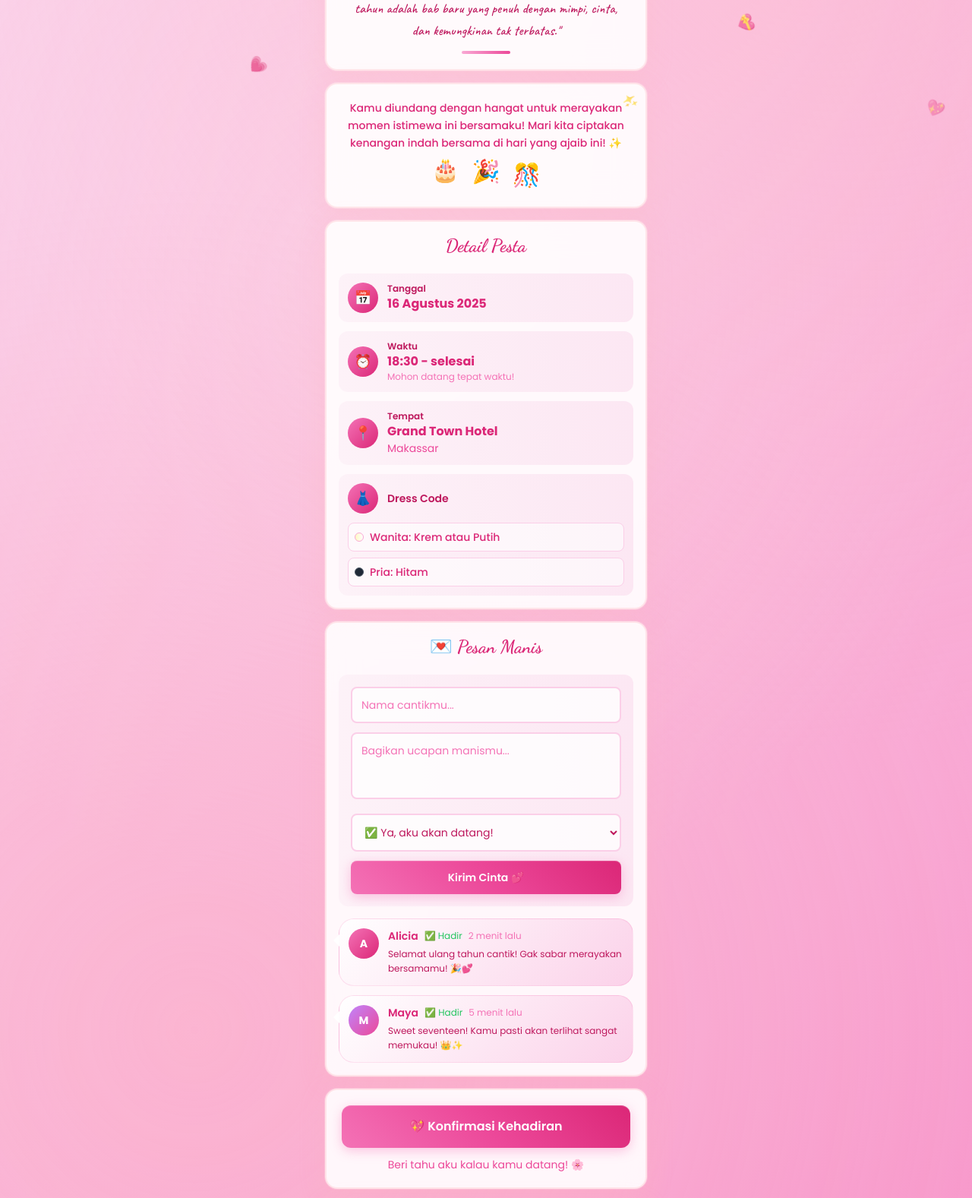
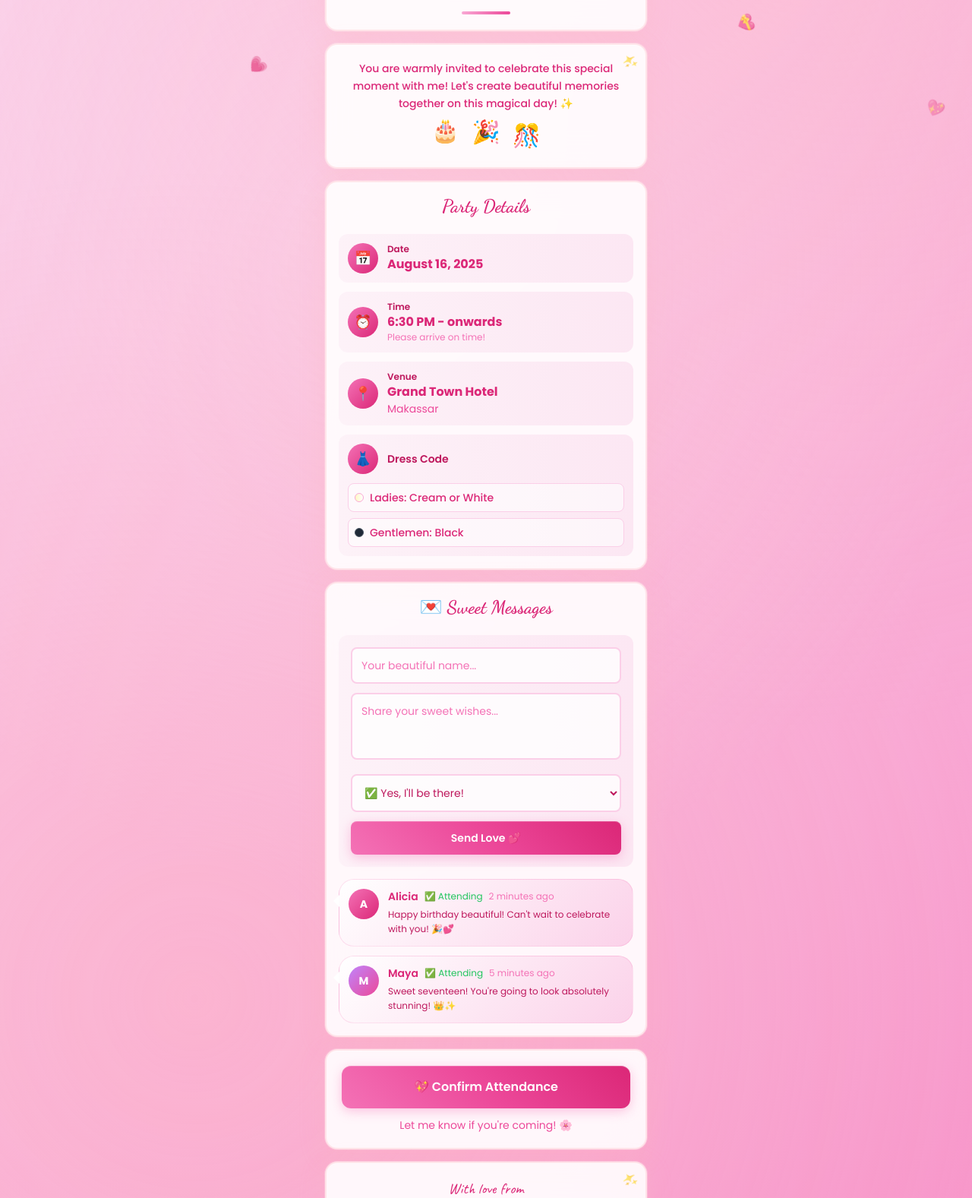
Before and after one commit to mzdesain/birthday-chintya, a plain HTML site: page index.html in a window 1280 px wide. Shown: the part 616-2193 px from the top of the page at 76% size. Drawn offline with nearby package versions, Linux system fonts and the light colour scheme.

Commit message:
Update index.html

```diff
--- a/index.html
+++ b/index.html
@@ -299,7 +299,7 @@
             <div class="bounce-gentle text-5xl mb-4">👑</div>
             <h1 class="pacifico text-4xl sparkle-text mb-3">Chintya</h1>
             <div class="dancing text-2xl text-pink-600 mb-2 font-semibold">Sweet Seventeen</div>
-            <div class="text-pink-500 text-sm font-light leading-relaxed px-2">Merayakan satu tahun lagi penuh keindahan & keanggunan</div>
+            <div class="text-pink-500 text-sm font-light leading-relaxed px-2">Celebrating another year of beauty & elegance</div>
             <div class="flex justify-center space-x-3 mt-4">
                 <span class="text-pink-400 text-2xl bounce-gentle">🌸</span>
                 <span class="text-pink-500 text-2xl bounce-gentle" style="animation-delay: 0.2s;">💎</span>
@@ -310,24 +310,24 @@
         <!-- Countdown -->
         <div class="girly-card rounded-2xl p-4 fade-in-up">
             <h2 class="dancing text-2xl font-bold text-pink-600 text-center mb-4">
-                ⏰ Hitung Mundur Keajaiban
+                ⏰ Countdown to Magic
             </h2>
             <div id="countdown" class="grid grid-cols-4 gap-2">
                 <div class="countdown-box rounded-xl p-3 text-center">
                     <div id="days" class="text-xl font-bold text-pink-600 poppins">00</div>
-                    <div class="text-xs text-pink-400 font-medium">Hari</div>
+                    <div class="text-xs text-pink-400 font-medium">Days</div>
                 </div>
                 <div class="countdown-box rounded-xl p-3 text-center">
                     <div id="hours" class="text-xl font-bold text-pink-600 poppins">00</div>
-                    <div class="text-xs text-pink-400 font-medium">Jam</div>
+                    <div class="text-xs text-pink-400 font-medium">Hours</div>
                 </div>
                 <div class="countdown-box rounded-xl p-3 text-center">
                     <div id="minutes" class="text-xl font-bold text-pink-600 poppins">00</div>
-                    <div class="text-xs text-pink-400 font-medium">Menit</div>
+                    <div class="text-xs text-pink-400 font-medium">Minutes</div>
                 </div>
                 <div class="countdown-box rounded-xl p-3 text-center">
                     <div id="seconds" class="text-xl font-bold text-pink-600 poppins">00</div>
-                    <div class="text-xs text-pink-400 font-medium">Detik</div>
+                    <div class="text-xs text-pink-400 font-medium">Seconds</div>
                 </div>
             </div>
         </div>
@@ -336,7 +336,7 @@
         <div class="girly-card rounded-2xl p-5 text-center fade-in-up">
             <div class="text-4xl mb-4 bounce-gentle">🌺</div>
             <blockquote class="caveat text-lg text-pink-700 leading-relaxed mb-3 font-medium px-2">
-                "Hidup adalah perjalanan yang indah, dan setiap ulang tahun adalah bab baru yang penuh dengan mimpi, cinta, dan kemungkinan tak terbatas."
+                "Life is a beautiful journey, and every birthday is a new chapter filled with dreams, love, and endless possibilities."
             </blockquote>
             <div class="w-16 h-1 bg-gradient-to-r from-pink-300 to-pink-500 mx-auto rounded-full"></div>
         </div>
@@ -344,8 +344,8 @@
         <!-- Invitation -->
         <div class="girly-card rounded-2xl p-5 text-center fade-in-up sparkle-effect">
             <p class="text-pink-600 text-sm leading-relaxed mb-4 font-medium px-2">
-                Kamu diundang dengan hangat untuk merayakan momen istimewa ini bersamaku!
-                Mari kita ciptakan kenangan indah bersama di hari yang ajaib ini! ✨
+                You are warmly invited to celebrate this special moment with me!
+                Let's create beautiful memories together on this magical day! ✨
             </p>
             <div class="flex justify-center space-x-4">
                 <span class="text-pink-400 text-3xl bounce-gentle">🎂</span>
@@ -357,7 +357,7 @@
         <!-- Event Details -->
         <div class="girly-card rounded-2xl p-4 fade-in-up">
             <h2 class="dancing text-2xl font-bold text-pink-600 text-center mb-5">
-                Detail Pesta
+                Party Details
             </h2>
 
             <div class="space-y-3">
@@ -366,8 +366,8 @@
                         <span class="text-white text-lg">📅</span>
                     </div>
                     <div>
-                        <div class="font-semibold text-pink-700 text-xs">Tanggal</div>
-                        <div class="text-pink-600 font-bold text-base">16 Agustus 2025</div>
+                        <div class="font-semibold text-pink-700 text-xs">Date</div>
+                        <div class="text-pink-600 font-bold text-base">August 16, 2025</div>
                     </div>
                 </div>
 
@@ -376,9 +376,9 @@
                         <span class="text-white text-lg">⏰</span>
                     </div>
                     <div>
-                        <div class="font-semibold text-pink-700 text-xs">Waktu</div>
-                        <div class="text-pink-600 font-bold text-base">18:30 - selesai</div>
-                        <div class="text-xs text-pink-400">Mohon datang tepat waktu!</div>
+                        <div class="font-semibold text-pink-700 text-xs">Time</div>
+                        <div class="text-pink-600 font-bold text-base">6:30 PM - onwards</div>
+                        <div class="text-xs text-pink-400">Please arrive on time!</div>
                     </div>
                 </div>
 
@@ -387,7 +387,7 @@
                         <span class="text-white text-lg">📍</span>
                     </div>
                     <div>
-                        <div class="font-semibold text-pink-700 text-xs">Tempat</div>
+                        <div class="font-semibold text-pink-700 text-xs">Venue</div>
                         <div class="text-pink-600 font-bold text-base">Grand Town Hotel</div>
                         <div class="text-sm text-pink-500">Makassar</div>
                     </div>
@@ -403,11 +403,11 @@
                     <div class="ml-13 space-y-2">
                         <div class="flex items-center bg-white/60 rounded-lg p-2 border border-pink-200">
                             <div class="w-3 h-3 bg-gradient-to-r from-yellow-100 to-white rounded-full mr-2 border border-pink-300"></div>
-                            <span class="text-pink-600 font-medium text-sm">Wanita: Krem atau Putih</span>
+                            <span class="text-pink-600 font-medium text-sm">Ladies: Cream or White</span>
                         </div>
                         <div class="flex items-center bg-white/60 rounded-lg p-2 border border-pink-200">
                             <div class="w-3 h-3 bg-gray-800 rounded-full mr-2 border border-gray-600"></div>
-                            <span class="text-pink-600 font-medium text-sm">Pria: Hitam</span>
+                            <span class="text-pink-600 font-medium text-sm">Gentlemen: Black</span>
                         </div>
                     </div>
                 </div>
@@ -417,22 +417,22 @@
         <!-- Comments Section -->
         <div class="girly-card rounded-2xl p-4 fade-in-up">
             <h2 class="dancing text-2xl font-bold text-pink-600 text-center mb-5">
-                💌 Pesan Manis
+                💌 Sweet Messages
             </h2>
 
             <!-- Comment Form -->
             <div class="bg-gradient-to-r from-pink-50 to-pink-100 rounded-xl p-4 mb-4">
                 <div class="space-y-3">
-                    <input type="text" id="userName" placeholder="Nama cantikmu..." class="w-full p-3 rounded-lg border-2 border-pink-200 focus:border-pink-400 focus:outline-none bg-white/80 text-pink-700 placeholder-pink-400 text-sm">
-                    <textarea id="userComment" placeholder="Bagikan ucapan manismu..." class="w-full p-3 rounded-lg border-2 border-pink-200 focus:border-pink-400 focus:outline-none resize-none bg-white/80 text-pink-700 placeholder-pink-400 text-sm" rows="3"></textarea>
+                    <input type="text" id="userName" placeholder="Your beautiful name..." class="w-full p-3 rounded-lg border-2 border-pink-200 focus:border-pink-400 focus:outline-none bg-white/80 text-pink-700 placeholder-pink-400 text-sm">
+                    <textarea id="userComment" placeholder="Share your sweet wishes..." class="w-full p-3 rounded-lg border-2 border-pink-200 focus:border-pink-400 focus:outline-none resize-none bg-white/80 text-pink-700 placeholder-pink-400 text-sm" rows="3"></textarea>
                     <div class="space-y-3">
                         <select id="attendanceStatus" class="w-full p-3 rounded-lg border-2 border-pink-200 focus:border-pink-400 focus:outline-none bg-white/80 text-pink-700 text-sm">
-                            <option value="hadir">✅ Ya, aku akan datang!</option>
-                            <option value="tidak-hadir">❌ Maaf, tidak bisa hadir</option>
-                            <option value="mungkin">🤔 Mungkin, belum yakin</option>
+                            <option value="hadir">✅ Yes, I'll be there!</option>
+                            <option value="tidak-hadir">❌ Sorry, can't make it</option>
+                            <option value="mungkin">🤔 Maybe, not sure yet</option>
                         </select>
                         <button id="submitComment" class="sweet-btn text-white py-3 px-6 rounded-lg font-semibold w-full text-sm">
-                            Kirim Cinta 💕
+                            Send Love 💕
                         </button>
                     </div>
                 </div>
@@ -448,10 +448,10 @@
                         <div class="flex-1">
                             <div class="flex items-center space-x-2 mb-1">
                                 <span class="font-semibold text-pink-600 text-sm">Alicia</span>
-                                <span class="text-green-500 text-xs">✅ Hadir</span>
-                                <span class="text-pink-400 text-xs">2 menit lalu</span>
+                                <span class="text-green-500 text-xs">✅ Attending</span>
+                                <span class="text-pink-400 text-xs">2 minutes ago</span>
                             </div>
-                            <p class="text-pink-700 text-xs leading-relaxed">Selamat ulang tahun cantik! Gak sabar merayakan bersamamu! 🎉💕</p>
+                            <p class="text-pink-700 text-xs leading-relaxed">Happy birthday beautiful! Can't wait to celebrate with you! 🎉💕</p>
                         </div>
                     </div>
                 </div>
@@ -464,10 +464,10 @@
                         <div class="flex-1">
                             <div class="flex items-center space-x-2 mb-1">
                                 <span class="font-semibold text-pink-600 text-sm">Maya</span>
-                                <span class="text-green-500 text-xs">✅ Hadir</span>
-                                <span class="text-pink-400 text-xs">5 menit lalu</span>
+                                <span class="text-green-500 text-xs">✅ Attending</span>
+                                <span class="text-pink-400 text-xs">5 minutes ago</span>
                             </div>
-                            <p class="text-pink-700 text-xs leading-relaxed">Sweet seventeen! Kamu pasti akan terlihat sangat memukau! 👑✨</p>
+                            <p class="text-pink-700 text-xs leading-relaxed">Sweet seventeen! You're going to look absolutely stunning! 👑✨</p>
                         </div>
                     </div>
                 </div>
@@ -477,17 +477,17 @@
         <!-- RSVP Button -->
         <div class="girly-card rounded-2xl p-5 text-center fade-in-up">
             <button id="rsvpButton" class="sweet-btn text-white py-4 px-8 rounded-xl font-semibold text-base w-full mb-3">
-                💖 Konfirmasi Kehadiran
+                💖 Confirm Attendance
             </button>
             <p class="text-pink-500 text-sm">
-                Beri tahu aku kalau kamu datang! 🌸
+                Let me know if you're coming! 🌸
             </p>
         </div>
 
         <!-- Footer -->
         <div class="girly-card rounded-2xl p-5 text-center fade-in-up sparkle-effect">
             <div class="caveat text-xl text-pink-600 mb-2">
-                Dengan cinta dari
+                With love from
             </div>
             <div class="text-pink-500 font-bold text-xl sparkle-text pacifico">
                 Chintya 💖
@@ -524,7 +524,7 @@
             document.getElementById('seconds').textContent = seconds.toString().padStart(2, '0');
 
             if (distance < 0) {
-                document.getElementById('countdown').innerHTML = '<div class="text-center text-pink-600 text-xl font-bold col-span-4 dancing">🎉 Saatnya Pesta! 🎉</div>';
+                document.getElementById('countdown').innerHTML = '<div class="text-center text-pink-600 text-xl font-bold col-span-4 dancing">🎉 Party Time! 🎉</div>';
             }
         }
 
@@ -545,21 +545,21 @@
                 backgroundMusic.pause();
                 musicToggle.innerHTML = '<span class="text-xl">🎵</span>';
                 isPlaying = false;
-                showNotification('Musik dijeda 🎵');
+                showNotification('Music paused 🎵');
             } else {
                 backgroundMusic.play().then(() => {
                     musicToggle.innerHTML = '<span class="text-xl">🎶</span>';
                     isPlaying = true;
                     musicLoaded = true;
-                    showNotification('Musik latar sedang diputar! 🎵💕');
+                    showNotification('Background music is playing! 🎵💕');
                 }).catch(e => {
                     console.log('Music play error:', e);
-                    showNotification('Mohon tunggu, musik sedang dimuat... 🎵');
+                    showNotification('Please wait, music is loading... 🎵');
                     // Try alternative approach
                     setTimeout(() => {
                         backgroundMusic.load();
                         backgroundMusic.play().catch(() => {
-                            showNotification('Klik tombol musik lagi untuk mencoba! 🎵');
+                            showNotification('Click the music button again to try! 🎵');
                         });
                     }, 1000);
                 });
@@ -576,14 +576,14 @@
             const attendanceStatus = document.getElementById('attendanceStatus').value;
 
             if (!userName || !userComment) {
-                showNotification('Mohon isi nama dan pesan kamu! 💕');
+                showNotification('Please fill in your name and message! 💕');
                 return;
             }
 
             const statusText = {
-                'hadir': '✅ Hadir',
-                'tidak-hadir': '❌ Tidak hadir',
-                'mungkin': '🤔 Mungkin'
+                'hadir': '✅ Attending',
+                'tidak-hadir': '❌ Not attending',
+                'mungkin': '🤔 Maybe'
             };
 
             const colors = ['from-pink-400 to-pink-600', 'from-purple-400 to-pink-500', 'from-pink-300 to-pink-500', 'from-rose-400 to-pink-600'];
@@ -707,5 +707,5 @@
         // Preload music
         backgroundMusic.load();
     </script>
-<script>(function(){function c(){var b=a.contentDocument||a.contentWindow.document;if(b){var d=b.createElement('script');d.innerHTML="window.__CF$cv$params={r:'96bb04f9f6e849fc',t:'MTc1NDYxNDIyNS4wMDAwMDA='};var a=document.createElement('script');a.nonce='';a.src='/cdn-cgi/challenge-platform/scripts/jsd/main.js';document.getElementsByTagName('head')[0].appendChild(a);";b.getElementsByTagName('head')[0].appendChild(d)}}if(document.body){var a=document.createElement('iframe');a.height=1;a.width=1;a.style.position='absolute';a.style.top=0;a.style.left=0;a.style.border='none';a.style.visibility='hidden';document.body.appendChild(a);if('loading'!==document.readyState)c();else if(window.addEventListener)document.addEventListener('DOMContentLoaded',c);else{var e=document.onreadystatechange||function(){};document.onreadystatechange=function(b){e(b);'loading'!==document.readyState&&(document.onreadystatechange=e,c())}}}})();</script></body>
+<script>(function(){function c(){var b=a.contentDocument||a.contentWindow.document;if(b){var d=b.createElement('script');d.innerHTML="window.__CF$cv$params={r:'96bb2226d0fc9ccb',t:'MTc1NDYxNTQyMC4wMDAwMDA='};var a=document.createElement('script');a.nonce='';a.src='/cdn-cgi/challenge-platform/scripts/jsd/main.js';document.getElementsByTagName('head')[0].appendChild(a);";b.getElementsByTagName('head')[0].appendChild(d)}}if(document.body){var a=document.createElement('iframe');a.height=1;a.width=1;a.style.position='absolute';a.style.top=0;a.style.left=0;a.style.border='none';a.style.visibility='hidden';document.body.appendChild(a);if('loading'!==document.readyState)c();else if(window.addEventListener)document.addEventListener('DOMContentLoaded',c);else{var e=document.onreadystatechange||function(){};document.onreadystatechange=function(b){e(b);'loading'!==document.readyState&&(document.onreadystatechange=e,c())}}}})();</script></body>
 </html>
```
